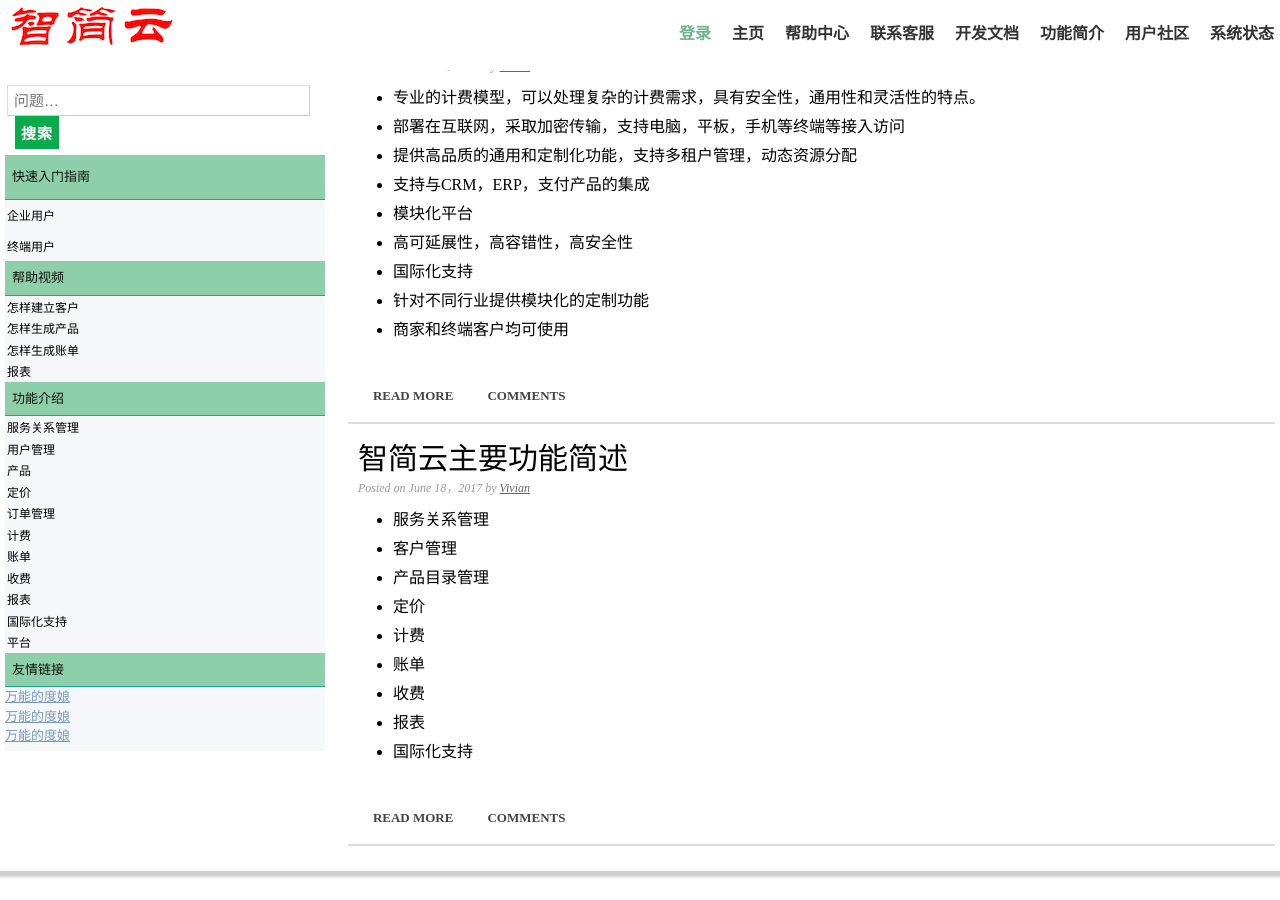
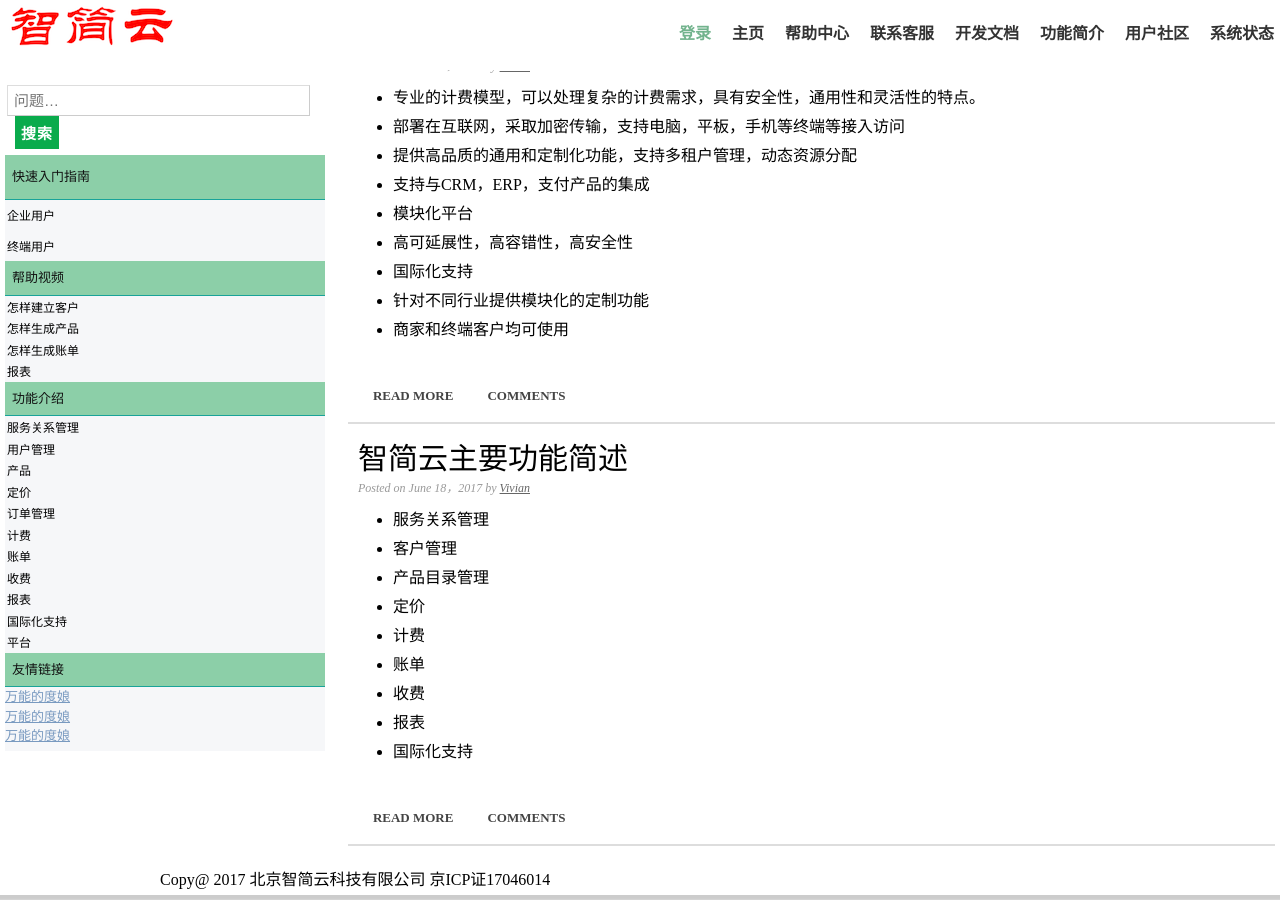
Before and after one commit to dreampivot/slipscloud.github.io, a Jekyll site: the page help/help-index.html, which Jekyll copies as it is, in a window 1280 px wide and 900 px high, scrolled down 801 px. Built offline with Jekyll 4.4.1, drawn with Linux system fonts in a browser that asks for light colours; before the commit the page ends 1677 px from its top, so only the background shows below that.

Commit message:
Update help-index.html

```diff
--- a/help/help-index.html
+++ b/help/help-index.html
@@ -332,6 +332,8 @@
     	<div class="clear"></div>
     </div>
     <footer>
+	    <span>Copy@ 2017 北京智简云科技有限公司 京ICP证17046014</span>
+
     </footer>
 </div>
 </body>
```
